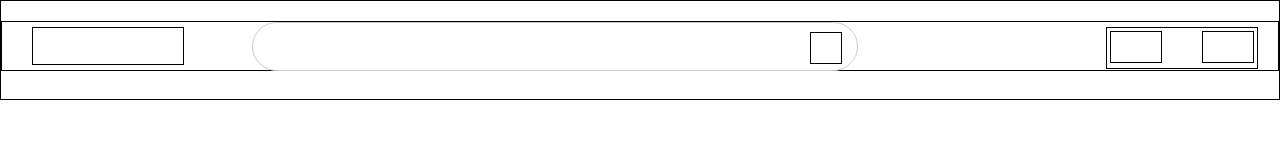
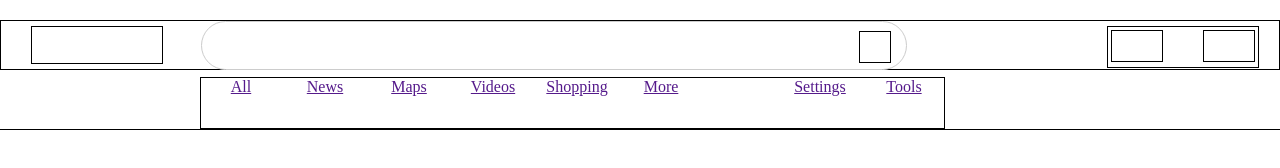
Before and after one commit to Locreus/search-results, a plain HTML site: page index.html in a window 1280 px wide. Drawn offline with Linux system fonts and the light colour scheme.

Commit message:
Added search options to header

```diff
--- a/index.html
+++ b/index.html
@@ -6,12 +6,14 @@
   </head>
   <style>
 	#header-div{
+	  position: absolute;
 	  display: block;
 	  width: 100%;
-	  height: 100px;
+	  height: 130px;
 	  top: 0px;
 	  left: 0px;
 	  box-sizing: border-box;
+	  border-bottom: 1px solid black;
 	}
 	#search-div{
 	  position: relative;
@@ -25,20 +27,20 @@
 	#search-div-image{
 	  position: absolute;
 	  display: block;
-	  width: 150px;
+	  width: 130px;
 	  height: 75%;
 	  margin-left: 30px;
 	  top:5px;
 	}
 	#searchbar-div{
 	  position: absolute;
-	  width: 600px;
+	  width: 700px;
 	  height: 45px;
-	  margin-left: 250px;
+	  margin-left: 200px;
 	}
 	#searchbar{
 	  position: absolute;
-	  width: 600px;
+	  width: 700px;
 	  height: 45px;
 	  border: 1px solid #ccc;
 	  border-radius: 25px;
@@ -72,12 +74,25 @@
 	  top: 3px;
 	  right: 3px;
 	}
+	#search-options-div{
+	  position: absolute;
+	  width: auto;
+	  height: 50px;
+	  left: 200px;
+	  bottom: 0px;
+	}
+	.search-option-anchors{
+	  display: inline-block;
+	  width: 80px;
+	  height: 50px;
+	  text-align: center;
+	}
 	.test{
 	  border: 1px solid black;
 	}
   </style>
   <body style="margin: 0px">
-    <div id="header-div" class="test">
+    <div id="header-div">
 	  <div id="search-div" class="test">
 		<div id="search-div-image" class="test"></div>
 		<div id="searchbar-div">
@@ -89,6 +104,16 @@
 		  <div id="signin" class="test"></div>
 		</div>
 	  </div>
+	  <div id="search-options-div" class="test">
+		<a class="search-option-anchors" href="">All</a>
+		<a class="search-option-anchors" href="">News</a>
+		<a class="search-option-anchors" href="">Maps</a>
+		<a class="search-option-anchors" href="">Videos</a>
+		<a class="search-option-anchors" href="">Shopping</a>
+		<a class="search-option-anchors" href="">More</a>
+		<a class="search-option-anchors" style="margin-left: 75px;" href="">Settings</a>
+		<a class="search-option-anchors" href="">Tools</a>
+	  </div>
 	</div>
   </body>
 </html>
```
